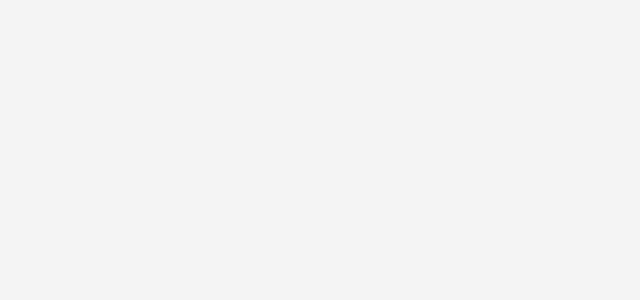
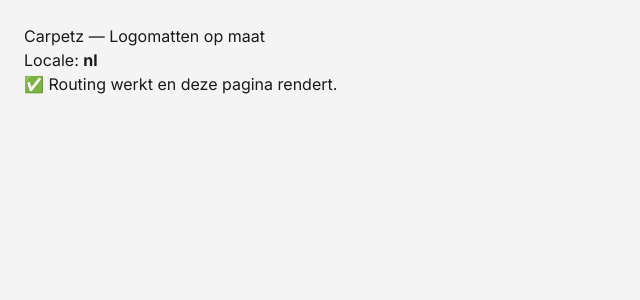
Before and after one commit to thepieter22-web/carpetz, a Next.js app: page /nl in a window 1280 px wide. Before the commit this address had no page. Shown: the top 300 px of the page, without its empty margins (0-640 px from the left). Built offline with nearby package versions, Linux system fonts and the light colour scheme.

Commit message:
Update page.tsx

```diff
--- a/app/[locale]/page.tsx
+++ b/app/[locale]/page.tsx
@@ -1,36 +1,22 @@
 import { notFound } from "next/navigation";
-import Home from "../page";
 
 const SUPPORTED_LOCALES = ["nl", "fr"] as const;
 type SupportedLocale = (typeof SUPPORTED_LOCALES)[number];
 
-export default function LocaleHome({
-  params,
-}: {
-  params: { locale: string };
-}) {
+export default function LocaleHome({ params }: { params: { locale: string } }) {
   const locale = params.locale as SupportedLocale;
 
-  // 1) Onbekende locale? -> 404
   if (!SUPPORTED_LOCALES.includes(locale)) {
     notFound();
   }
 
-  // 2) Toon je echte homepage
-  // (optioneel: laat debug blok tijdelijk staan)
   return (
-    <main>
-      {/* DEBUG - laat dit staan tot alles stabiel is, daarna mag je dit weg */}
-      <div style={{ padding: 24 }}>
-        <h1 style={{ margin: 0 }}>DEBUG: /{locale} rendert ✅</h1>
-        <p style={{ marginTop: 8, opacity: 0.8 }}>
-          Als je dit ziet, werkt routing. Als de content eronder leeg is, ligt het aan Home/CSS.
-        </p>
-      </div>
+    <main style={{ padding: 24 }}>
+      <h1>Carpetz — Logomatten op maat</h1>
+      <p>Locale: <strong>{locale}</strong></p>
 
-      {/* Jouw echte homepage */}
-      <Home />
+      {/* TODO: hier komt je echte homepage content */}
+      <p>✅ Routing werkt en deze pagina rendert.</p>
     </main>
   );
 }
-``
```
